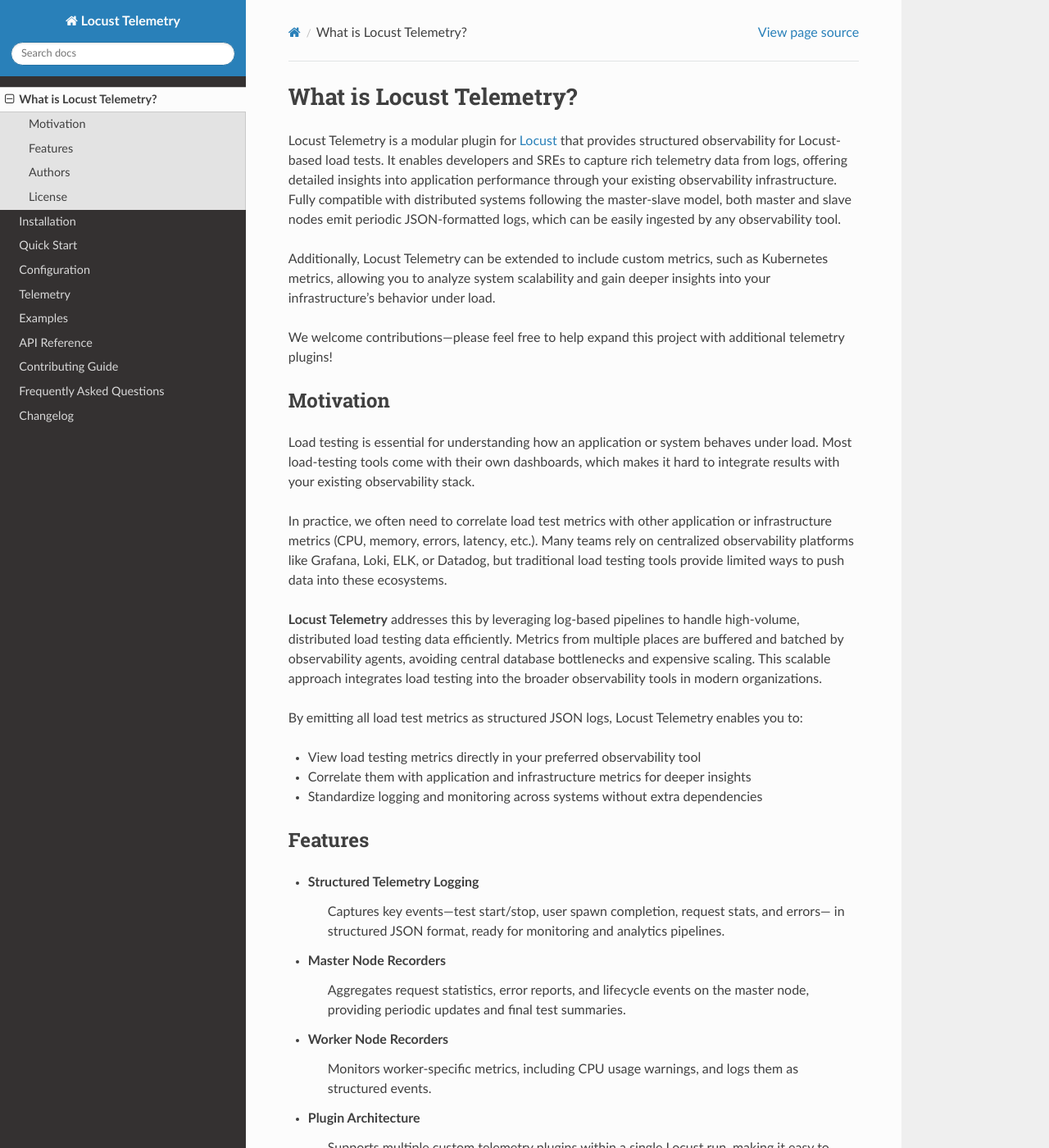
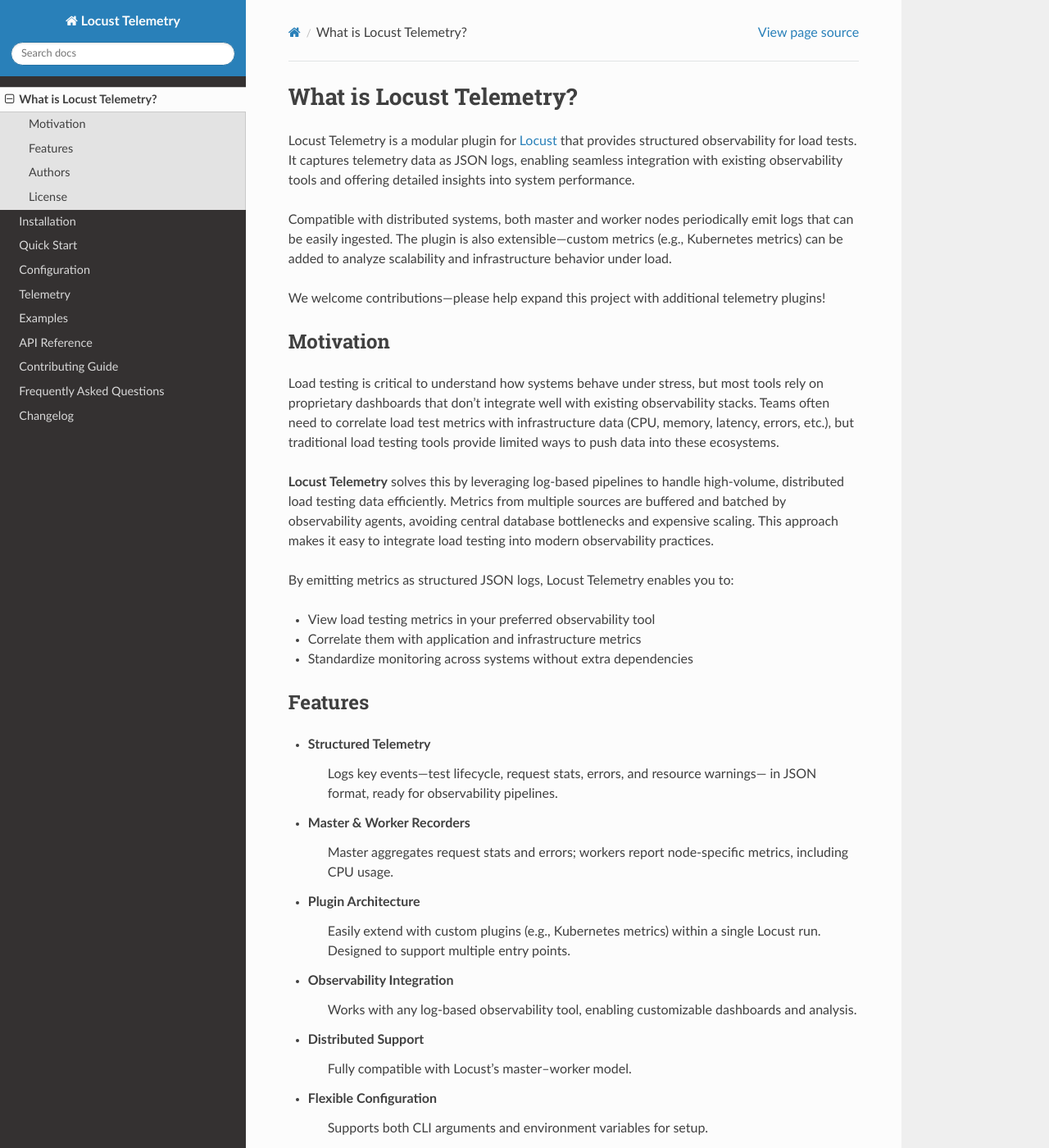
Before and after one commit to platform-crew/locust-telemetry, a Sphinx documentation site: the page built from docs/getting_started.rst, in a window 1280 px wide and 1400 px high. Shown: the whole window at 82% size. Built offline with Sphinx 7.4.7 and the Read the Docs theme 3.1.0, drawn with Linux system fonts in a browser that asks for light colours; some of the changed text lies outside the part shown.

```diff
--- a/docs/examples.rst
+++ b/docs/examples.rst
@@ -60,7 +60,7 @@
     3. Click on a test run to view its detailed dashboard.
 
 Sample Grafana Dashboards
----------------------------------------------------------
+~~~~~~~~~~~~~~~~~~~~~~~~~~~
 
 Below are sample Grafana dashboards created from the ingested logs.
 These visualizations show how Locust Telemetry metrics can be explored
--- a/docs/getting_started.rst
+++ b/docs/getting_started.rst
@@ -1,77 +1,66 @@
 What is Locust Telemetry?
-================================
+==========================
 
-Locust Telemetry is a modular plugin for `Locust <https://docs.locust.io/en/stable/>`_ that provides structured
-observability for Locust-based load tests. It enables developers and SREs to
-capture rich telemetry data from logs, offering detailed insights into
-application performance through your existing observability infrastructure.
-Fully compatible with distributed systems following the master-slave model,
-both master and slave nodes emit periodic JSON-formatted logs, which can be
-easily ingested by any observability tool.
+Locust Telemetry is a modular plugin for `Locust <https://docs.locust.io/en/stable/>`_
+that provides structured observability for load tests. It captures telemetry
+data as JSON logs, enabling seamless integration with existing observability
+tools and offering detailed insights into system performance.
 
-Additionally, Locust Telemetry can be extended to include custom metrics,
-such as Kubernetes metrics, allowing you to analyze system scalability and
-gain deeper insights into your infrastructure’s behavior under load.
+Compatible with distributed systems, both master and worker nodes periodically
+emit logs that can be easily ingested. The plugin is also extensible—custom
+metrics (e.g., Kubernetes metrics) can be added to analyze scalability and
+infrastructure behavior under load.
 
-We welcome contributions—please feel free to help expand this project with
-additional telemetry plugins!
+We welcome contributions—please help expand this project with additional
+telemetry plugins!
 
 Motivation
--------------------------
+----------
 
-Load testing is essential for understanding how an application or system
-behaves under load. Most load-testing tools come with their own dashboards,
-which makes it hard to integrate results with your existing observability stack.
+Load testing is critical to understand how systems behave under stress, but
+most tools rely on proprietary dashboards that don’t integrate well with
+existing observability stacks. Teams often need to correlate load test metrics
+with infrastructure data (CPU, memory, latency, errors, etc.), but traditional
+load testing tools provide limited ways to push data into these ecosystems.
 
-In practice, we often need to correlate load test metrics with other
-application or infrastructure metrics (CPU, memory, errors, latency, etc.).
-Many teams rely on centralized observability platforms like Grafana, Loki,
-ELK, or Datadog, but traditional load testing tools provide limited ways to
-push data into these ecosystems.
+**Locust Telemetry** solves this by leveraging log-based pipelines to handle
+high-volume, distributed load testing data efficiently. Metrics from multiple
+sources are buffered and batched by observability agents, avoiding central
+database bottlenecks and expensive scaling. This approach makes it easy to
+integrate load testing into modern observability practices.
 
-**Locust Telemetry** addresses this by leveraging log-based pipelines to
-handle high-volume, distributed load testing data efficiently. Metrics from
-multiple places are buffered and batched by observability agents, avoiding
-central database bottlenecks and expensive scaling. This scalable approach
-integrates load testing into the broader observability tools
-in modern organizations.
+By emitting metrics as structured JSON logs, Locust Telemetry enables you to:
 
-By emitting all load test metrics as structured JSON logs, Locust
-Telemetry enables you to:
-
-- View load testing metrics directly in your preferred observability tool
-- Correlate them with application and infrastructure metrics for deeper insights
-- Standardize logging and monitoring across systems without extra dependencies
-
+- View load testing metrics in your preferred observability tool
+- Correlate them with application and infrastructure metrics
+- Standardize monitoring across systems without extra dependencies
 
 
 Features
 --------
 
-- **Structured Telemetry Logging**
-   Captures key events—test start/stop, user spawn completion, request stats, and errors—
-   in structured JSON format, ready for monitoring and analytics pipelines.
+- **Structured Telemetry**
+   Logs key events—test lifecycle, request stats, errors, and resource warnings—
+   in JSON format, ready for observability pipelines.
 
-- **Master Node Recorders**
-   Aggregates request statistics, error reports, and lifecycle events on the master node,
-   providing periodic updates and final test summaries.
-
-- **Worker Node Recorders**
-   Monitors worker-specific metrics, including CPU usage warnings, and logs them as structured events.
+- **Master & Worker Recorders**
+   Master aggregates request stats and errors; workers report node-specific metrics,
+   including CPU usage.
 
 - **Plugin Architecture**
-   Supports multiple custom telemetry plugins within a single Locust run, making it easy
-   to extend with additional metrics sources like Kubernetes.
+   Easily extend with custom plugins (e.g., Kubernetes metrics) within a single
+   Locust run. Designed to support multiple entry points.
 
 - **Observability Integration**
-   Log-based telemetry works with any observability tool, enabling fully customizable dashboards.
+   Works with any log-based observability tool, enabling customizable dashboards
+   and analysis.
 
-- **Distributed System Support**
-   Designed to work seamlessly in distributed Locust setups (master-slave model).
+- **Distributed Support**
+   Fully compatible with Locust’s master–worker model.
 
-- **CLI & Configuration Support**
-   Provides command-line arguments and environment variable configurations for flexible
-   runtime setup and plugin configuration.
+- **Flexible Configuration**
+   Supports both CLI arguments and environment variables for setup.
+
 
 Authors
 --------------------------------
--- a/pyproject.toml
+++ b/pyproject.toml
@@ -4,7 +4,7 @@
 
 [project]
 name = "locust-telemetry"
-version = "0.1.1"
+version = "0.0.0" # Taken care by CICD, automatically bumps version based on the tag
 description = "A Locust plugin to log load test metrics to observability tools (DB-free)."
 readme = "README.md"
 requires-python = ">=3.10"
```
Also changed, not shown: docs/configuration.rst (+22 -3 lines), docs/_static/request-dashboard-4.png, 15 other files.
